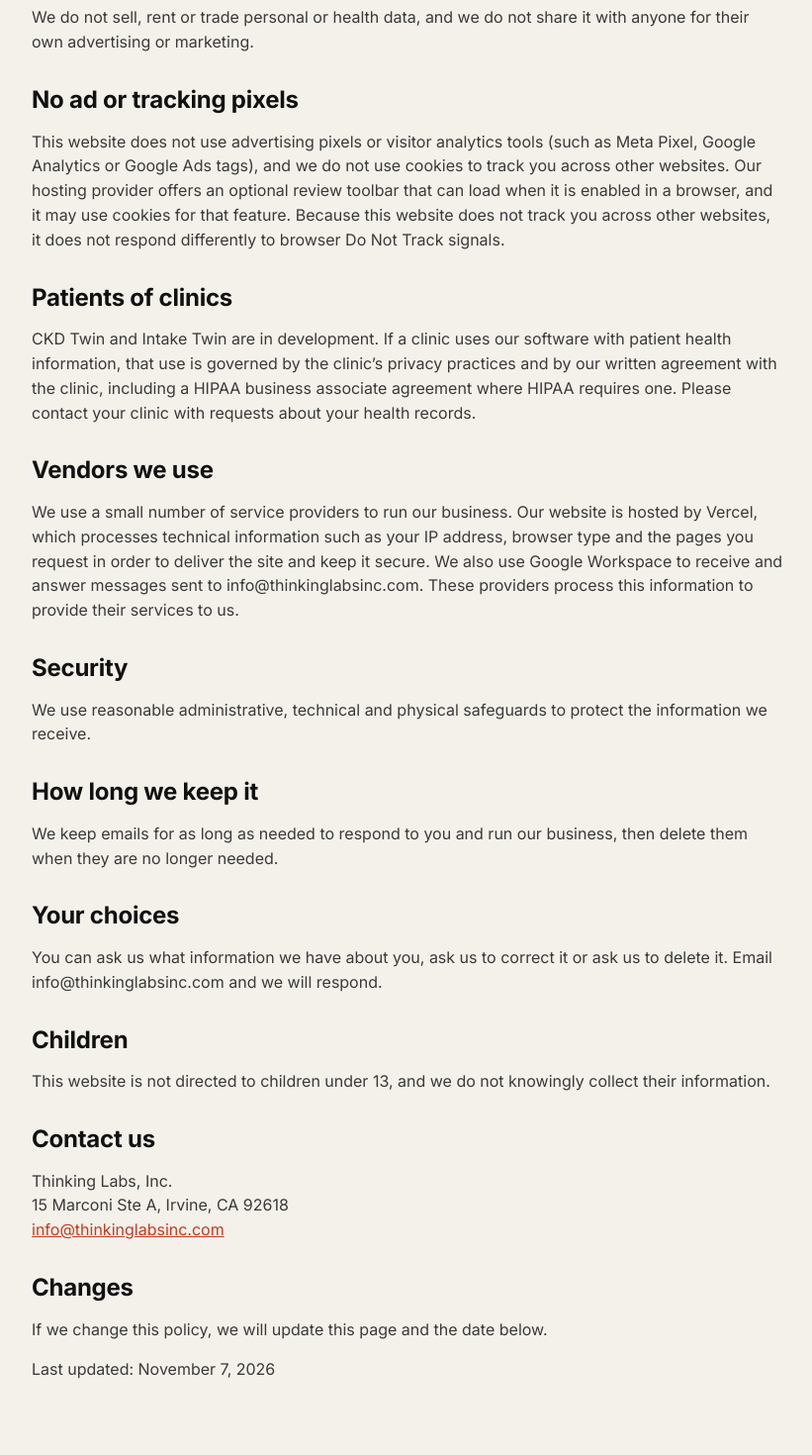
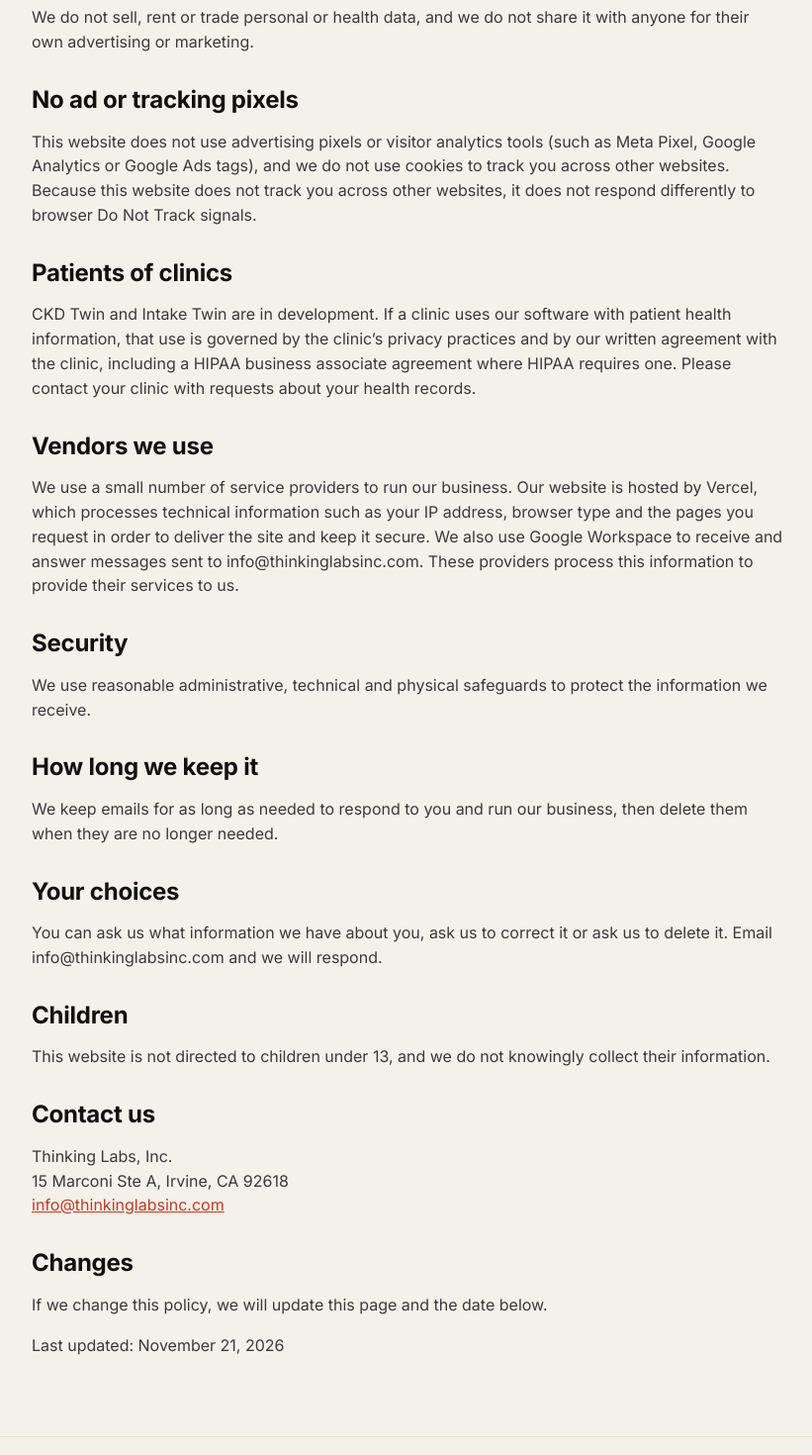
Before and after one commit to nghiemrobert1/thinking-labs-site, a Next.js app: page /privacy in a window 1280 px wide. Shown: the part 1000-2470 px from the top of the page at 99% size, without its empty margins (68-889 px from the left). Built offline with nearby package versions, Linux system fonts and the light colour scheme.

Commit message:
Privacy: remove Vercel toolbar sentence; Last updated November 21, 2026 (preview only)
Production on Twin and the investor demo no longer serves the toolbar loader.

```diff
--- a/src/app/privacy/page.tsx
+++ b/src/app/privacy/page.tsx
@@ -31,7 +31,7 @@ export default function PrivacyPage() {
 
         {/* If analytics are ever added, update this page first. */}
         <h2>No ad or tracking pixels</h2>
-        <p>This website does not use advertising pixels or visitor analytics tools (such as Meta Pixel, Google Analytics or Google Ads tags), and we do not use cookies to track you across other websites. Our hosting provider offers an optional review toolbar that can load when it is enabled in a browser, and it may use cookies for that feature. Because this website does not track you across other websites, it does not respond differently to browser Do Not Track signals.</p>
+        <p>This website does not use advertising pixels or visitor analytics tools (such as Meta Pixel, Google Analytics or Google Ads tags), and we do not use cookies to track you across other websites. Because this website does not track you across other websites, it does not respond differently to browser Do Not Track signals.</p>
 
         <h2>Patients of clinics</h2>
         <p>CKD Twin and Intake Twin are in development. If a clinic uses our software with patient health information, that use is governed by the clinic’s privacy practices and by our written agreement with the clinic, including a HIPAA business associate agreement where HIPAA requires one. Please contact your clinic with requests about your health records.</p>
@@ -56,7 +56,7 @@ export default function PrivacyPage() {
 
         <h2>Changes</h2>
         <p>If we change this policy, we will update this page and the date below.</p>
-        <p>Last updated: November 7, 2026</p>
+        <p>Last updated: November 21, 2026</p>
       </div></section>
     </>
   );
```
